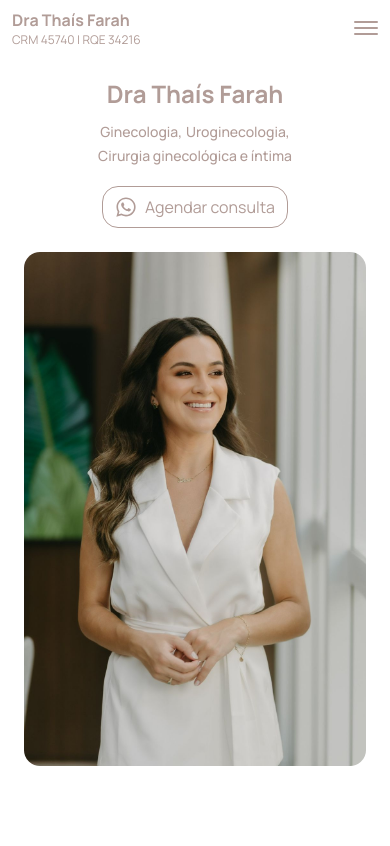
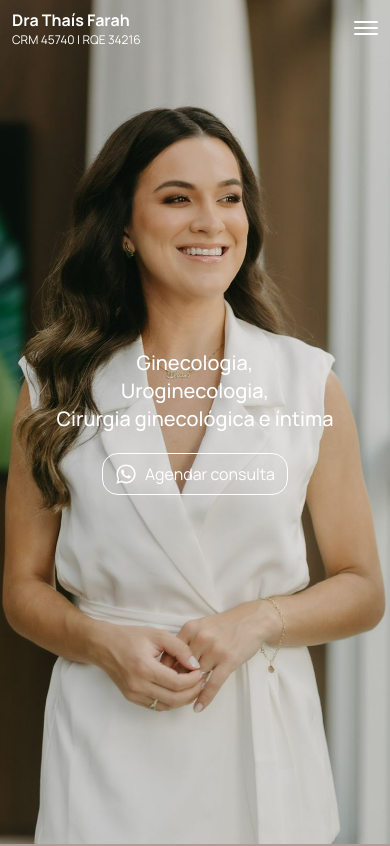
Before and after one commit to MatheusKerscher/thais-farah, a React (Vite) app: page / in a window 390 px wide. Shown: the top 846 px of the page. Built offline with nearby package versions, Linux system fonts and the light colour scheme.

Commit message:
New colors for layout

```diff
--- a/src/App.tsx
+++ b/src/App.tsx
@@ -13,7 +13,7 @@ function App() {
     <>
       <Header />
 
-      <main className="flex flex-col gap-4 mt-10">
+      <main className="flex flex-col">
         <About />
         <AcademicBackground />
         <MyTreatments />
--- a/src/components/AcademicBackground/index.tsx
+++ b/src/components/AcademicBackground/index.tsx
@@ -4,7 +4,7 @@ const AcademicBackground = () => {
   return (
     <section
       id="academic-background"
-      className="bg-white flex flex-col items-center justify-center gap-6 px-6 py-12"
+      className="bg-secondary flex flex-col items-center justify-center gap-6 px-6 py-12"
     >
       <RevealOnScroll direction="down">
         <span className="block font-light text-2xl md:text-3xl text-primary uppercase text-center">
--- a/src/components/Addresses/index.tsx
+++ b/src/components/Addresses/index.tsx
@@ -3,14 +3,14 @@ import addressList from "./addresses.data";
 
 const Addresses = () => {
   return (
-    <section className="px-6 md:px-15 py-6 bg-white">
+    <section className="px-6 md:px-15 py-6 bg-secondary">
       <RevealOnScroll direction="up">
         <h3 className="font-light text-2xl md:text-3xl text-primary uppercase text-center">
           Meus locais de atendimento
         </h3>
       </RevealOnScroll>
 
-      <div className="flex flex-wrap gap-8 justify-center mt-10 text-secondary">
+      <div className="flex flex-wrap gap-8 justify-center mt-10 text-white">
         {addressList.map((address) => (
           <div
             key={address.title}
--- a/src/components/CallToAction/index.tsx
+++ b/src/components/CallToAction/index.tsx
@@ -5,7 +5,7 @@ import banner from "../../assets/images/cta-banner.jpg"
 
 const CallToAction = () => {
   return (
-    <section className="px-6 md:px-15 md:pe-0 flex flex-col md:flex-row justify-center md:justify-between">
+    <section className="px-6 md:px-15 md:pe-0 pb-12 flex flex-col md:flex-row justify-center md:justify-between bg-secondary">
       <div
         className="w-full max-w-[560px] bg-no-repeat bg-center flex flex-col justify-center gap-4 p-4 rounded-lg"
       >
--- a/src/components/Comments/index.tsx
+++ b/src/components/Comments/index.tsx
@@ -10,7 +10,7 @@ import RevealOnScroll from "../RevealOnScroll";
 
 const Comments = () => {
   return (
-    <section id="comments" className="px-1 md:px-15 mt-10 bg-primary py-5">
+    <section id="comments" className="px-1 md:px-15 pt-5 bg-primary py-5">
       <RevealOnScroll direction="down">
         <h3 className="font-light text-2xl md:text-3xl text-secondary uppercase text-center">
           Depoimentos
--- a/src/components/Contact/index.tsx
+++ b/src/components/Contact/index.tsx
@@ -5,14 +5,14 @@ import RevealOnScroll from "../RevealOnScroll";
 
 const Contact = () => {
   return (
-    <section id="contact" className="px-6 md:px-15 py-8 bg-white">
+    <section id="contact" className="px-6 md:px-15 py-8 bg-secondary">
       <RevealOnScroll direction="down">
         <h3 className="font-light text-2xl md:text-3xl text-primary uppercase text-center">
           Contato
         </h3>
       </RevealOnScroll>
 
-      <div className="mt-8 flex flex-wrap flex-col sm:flex-row gap-8 justify-center text-secondary">
+      <div className="mt-8 flex flex-wrap flex-col sm:flex-row gap-8 justify-center text-white">
         <RevealOnScroll direction="up">
           <a
             className="flex flex-col gap-2 items-center p-4 bg-primary rounded-2xl shadow-lg"
--- a/src/components/Footer/index.tsx
+++ b/src/components/Footer/index.tsx
@@ -1,7 +1,7 @@
 const Footer = () => {
   const year = new Date().getFullYear();
   return (
-    <footer className="px-6 md:px-15 pb-5 pt-6 bg-white text-gray-400 flex flex-col justify-center items-center text-sm">
+    <footer className="px-6 md:px-15 pb-5 pt-6 bg-secondary text-gray-400 flex flex-col justify-center items-center text-sm">
       <span className="font-bold">Dra Thaís Farah</span>
       <span className="text-xs">CRM 45740 | RQE 34216</span>
 
--- a/src/components/Header/Navbar/index.tsx
+++ b/src/components/Header/Navbar/index.tsx
@@ -1,4 +1,4 @@
-import { useRef, useState } from "react";
+import { useEffect, useRef, useState } from "react";
 
 import { FaInstagram, FaWhatsapp } from "react-icons/fa6";
 
@@ -7,6 +7,47 @@ const Navbar = () => {
   const listRef = useRef<HTMLUListElement | null>(null);
   const navRef = useRef<HTMLElement | null>(null);
   const hamburgerButtonRef = useRef<HTMLButtonElement | null>(null);
+
+  useEffect(() => {
+    window.addEventListener("scroll", applyNavBackground);
+
+    applyNavBackground();
+  }, []);
+
+  const applyNavBackground = () => {
+    const spans = hamburgerButtonRef.current?.children;
+
+    const updateSpanColors = (add: string, remove: string) => {
+      if (spans) {
+        setTimeout(() => {
+          Array.from(spans).forEach((el) => {
+            el.classList.remove(remove);
+            el.classList.add(add);
+          });
+        }, 100);
+      }
+    };
+
+    if (window.scrollY > 0) {
+      navRef.current?.classList.remove(
+        "text-white",
+        "bg-transparent",
+        "bg-white"
+      );
+      navRef.current?.classList.add("text-primary", "bg-secondary");
+
+      updateSpanColors("bg-primary", "bg-white");
+    } else {
+      navRef.current?.classList.remove(
+        "text-primary",
+        "bg-white",
+        "bg-secondary"
+      );
+      navRef.current?.classList.add("text-white", "bg-transparent");
+
+      updateSpanColors("bg-white", "bg-primary");
+    }
+  };
 
   const handleClick = () => {
     if (window.innerWidth >= 1024) return;
@@ -26,26 +67,41 @@ const Navbar = () => {
         "h-screen",
         "flex-col",
         "gap-8",
+        "bg-secondary",
+        "bg-white",
+        "text-primary"
       );
-      navRef.current?.classList.add("justify-between");
+      navRef.current?.classList.add(
+        "justify-between",
+        "bg-transparent",
+        "text-white"
+      );
 
       document.body.classList.remove("overflow-hidden");
+
+      applyNavBackground();
     } else {
       //Execute when menu open
       document.body.classList.add("overflow-hidden");
 
-      navRef.current?.classList.remove("justify-between");
+      navRef.current?.classList.remove(
+        "justify-between",
+        "bg-transparent",
+        "bg-white",
+        "text-white"
+      );
       navRef.current?.classList.add(
         "h-screen",
         "flex-col",
         "gap-8",
+        "bg-secondary",
+        "text-primary"
       );
 
       listRef.current?.classList.remove("hidden");
       listRef.current?.classList.add("flex", "flex-col", "animate-slide-right");
     }
   };
-
   function scrollToElement(elementId: string) {
     const element = document.getElementById(elementId);
 
@@ -64,13 +120,13 @@ const Navbar = () => {
 
   return (
     <nav
-      className="fixed top-0 z-40 flex justify-between items-center w-full py-2 px-3 md:px-4 text-primary bg-white transition-all duration-200"
+      className="fixed top-0 z-40 flex justify-between items-center w-full bg-transparent py-2 px-3 md:px-4 text-white transition-all duration-200"
       id="nav"
       ref={navRef}
     >
-      <div className="flex justify-between w-full lg:w-auto">
+      <div className="flex justify-between gap-3 pb-2 w-full lg:w-auto">
         <div className="flex flex-col select-none">
-          <span className="font-bold font-parisienne text-md">Dra Thaís Farah</span>
+          <h1 className="font-bold text-base md:text-lg">Dra Thaís Farah</h1>
 
           <span className="text-xs">CRM 45740 | RQE 34216</span>
         </div>
@@ -81,18 +137,20 @@ const Navbar = () => {
           ref={hamburgerButtonRef}
         >
           <span
-            className={`bg-primary block transition-all duration-300 ease-out h-0.5 w-6 rounded-sm ${
-              isOpen ? "rotate-45 translate-y-1" : "-translate-y-0.5"
+            className={`block transition-all duration-300 ease-out h-0.5 w-6 rounded-sm ${
+              isOpen ? "bg-primary rotate-45 translate-y-1" : "-translate-y-0.5"
             }`}
           ></span>
           <span
-            className={`bg-primary block transition-all duration-300 ease-out h-0.5 w-6 rounded-sm my-0.5 ${
-              isOpen ? "opacity-0" : "opacity-100"
+            className={`block transition-all duration-300 ease-out h-0.5 w-6 rounded-sm my-0.5 ${
+              isOpen ? "bg-primary opacity-0" : "opacity-100"
             }`}
           ></span>
           <span
-            className={`bg-primary block transition-all duration-300 ease-out h-0.5 w-6 rounded-sm ${
-              isOpen ? "-rotate-45 -translate-y-1" : "translate-y-0.5"
+            className={`block transition-all duration-300 ease-out h-0.5 w-6 rounded-sm ${
+              isOpen
+                ? "bg-primary -rotate-45 -translate-y-1"
+                : "translate-y-0.5"
             }`}
           ></span>
         </button>
--- /dev/null
+++ b/src/components/Header/index.css
@@ -0,0 +1,14 @@
+#banner-container {
+  background-image: url(../../assets/images/banner-desktop.png);
+  background-size: cover;
+  background-repeat: no-repeat;
+}
+
+@media screen and (max-width: 768px) {
+  #banner-container {
+    background-image: url(../../assets/images/banner-mobile.jpg);
+    background-size: cover;
+    background-repeat: no-repeat;
+    background-position: center top;
+  }
+}
--- a/src/components/Header/index.tsx
+++ b/src/components/Header/index.tsx
@@ -1,23 +1,22 @@
 import ButtonWhatsApp from "../ButtonWhatsApp";
 import RevealOnScroll from "../RevealOnScroll";
 
-import bannerDesktop from "../../assets/images/banner-desktop.png";
-import bannerMobile from "../../assets/images/banner-mobile.jpg";
 import Navbar from "./Navbar";
+
+import "./index.css"
 
 const Header = () => {
   return (
     <header className="w-full h-screen">
       <Navbar />
 
-      <section className="h-screen px-6 md:px-14 md:pe-0 flex flex-col md:flex-row gap-6 justify-center items-center md:justify-start bg-white">
+      <section
+        id="banner-container"
+        className="h-screen px-6 md:px-14 flex justify-center items-center md:justify-start"
+      >
         <div className="w-full md:w-7/12 flex flex-col items-center md:items-start">
-          <RevealOnScroll direction="down">
-            <h1 className="font-bold text-2xl md:text-3xl text-center md:text-start text-primary mb-3">
-              Dra Thaís Farah
-            </h1>
-
-            <h2 className="flex flex-wrap gap-1 text-sm md:text-lg mb-5 text-primary font-medium justify-center md:justify-start">
+          <RevealOnScroll direction="left">
+            <h2 className="flex flex-col text-xl mb-5 text-white font-medium md:text-2xl items-center md:items-start">
               <span>Ginecologia,</span>
               <span>Uroginecologia,</span>
               <span>Cirurgia ginecológica e íntima</span>
@@ -27,25 +26,9 @@ const Header = () => {
               <ButtonWhatsApp
                 link="https://wa.me/5541999901065?text=Oi%2C%20quero%20marcar%20uma%20consulta%20com%20a%20Dra%20Tha%C3%ADs%20Farah!"
                 text="Agendar consulta"
+                styleClass="text-white border-1 border-white"
               />
             </div>
-          </RevealOnScroll>
-        </div>
-
-        <div className="w-full flex justify-center md:justify-end">
-          <RevealOnScroll direction="up">
-            <img
-              src={bannerDesktop}
-              alt="Dra Thaís Farah com jaleco branco e sorrindo"
-              width={620}
-              className="not-md:hidden rounded-2xl md:rounded-e-none"
-            />
-            <img
-              src={bannerMobile}
-              alt="Dra Thaís Farah com jaleco branco e sorrindo"
-              width={520}
-              className="md:hidden rounded-2xl md:rounded-e-none"
-            />
           </RevealOnScroll>
         </div>
       </section>
```
Also changed, not shown: src/components/MyTreatments/index.tsx (+4 -4 lines), src/assets/icons/icon-doctoralia.svg.
